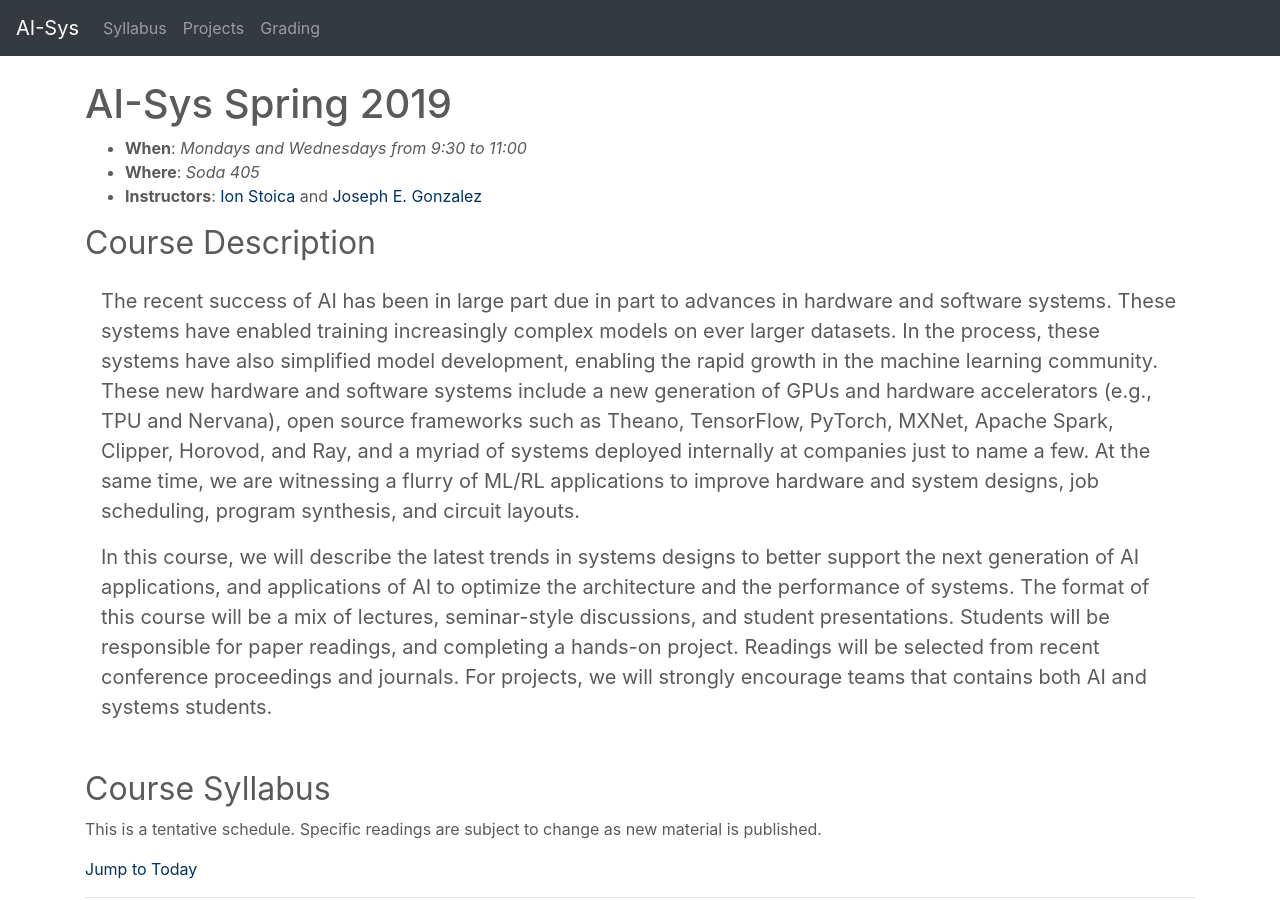
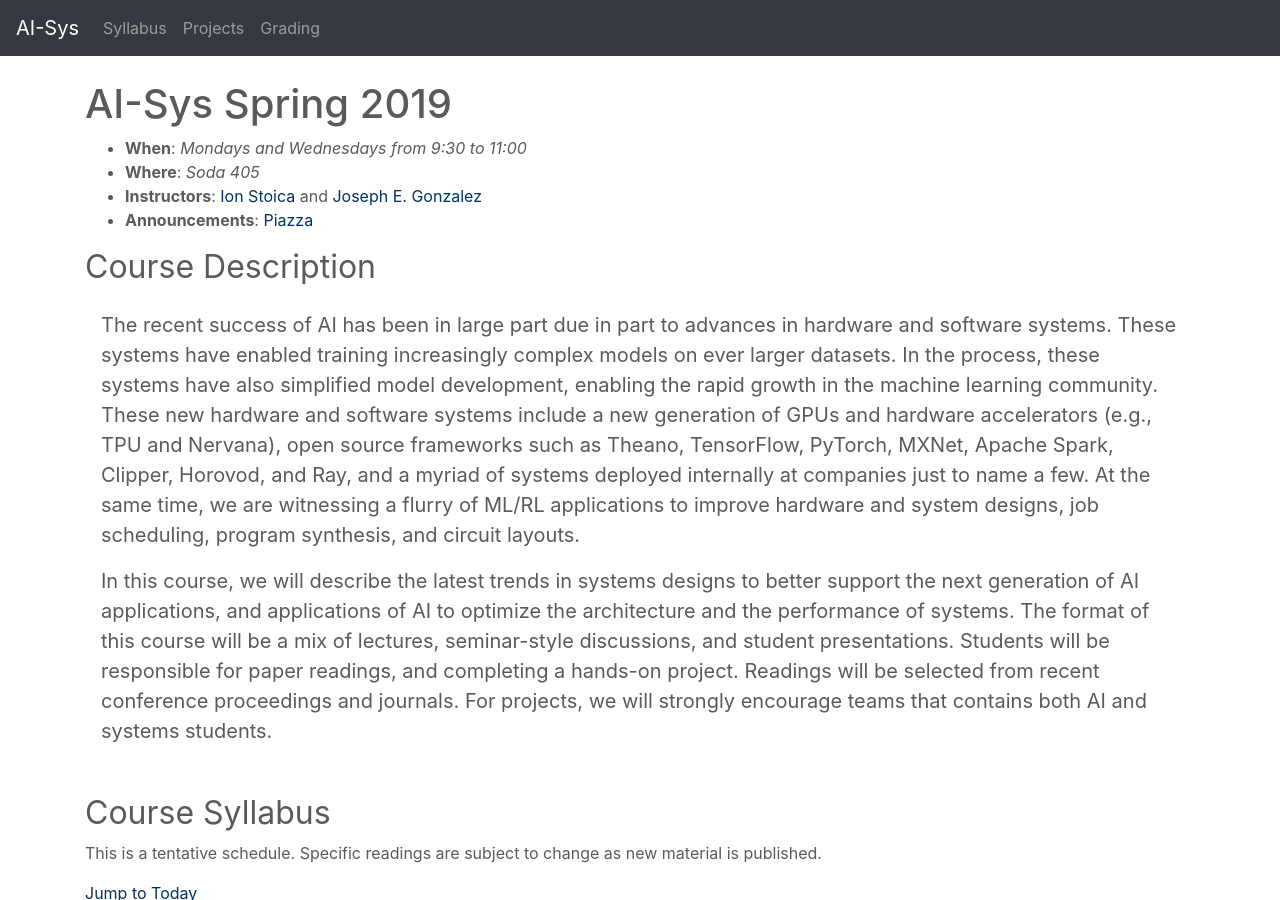
Before and after one commit to ucbrise/cs294-ai-sys-sp19, a Jekyll site: the page built from index.md, in a window 1280 px wide and 900 px high. Built offline with Jekyll 4.4.1, drawn with Linux system fonts in a browser that asks for light colours; nearby versions of some CDN libraries; our own code applies the rules of GitHub Pages for plain Markdown files.

Commit message:
Added Piazza Link

```diff
--- a/index.md
+++ b/index.md
@@ -8,7 +8,7 @@ layout: default
 * **When**: *Mondays and Wednesdays from 9:30 to 11:00*
 * **Where**: *Soda 405*
 * **Instructors**: [Ion Stoica]() and [Joseph E. Gonzalez](https://eecs.berkeley.edu/~jegonzal)
-
+* **Announcements**: [Piazza](piazza.com/berkeley/spring2019/cs294159/home)
 
 ## Course Description
 <blockquote class="blockquote">
```
